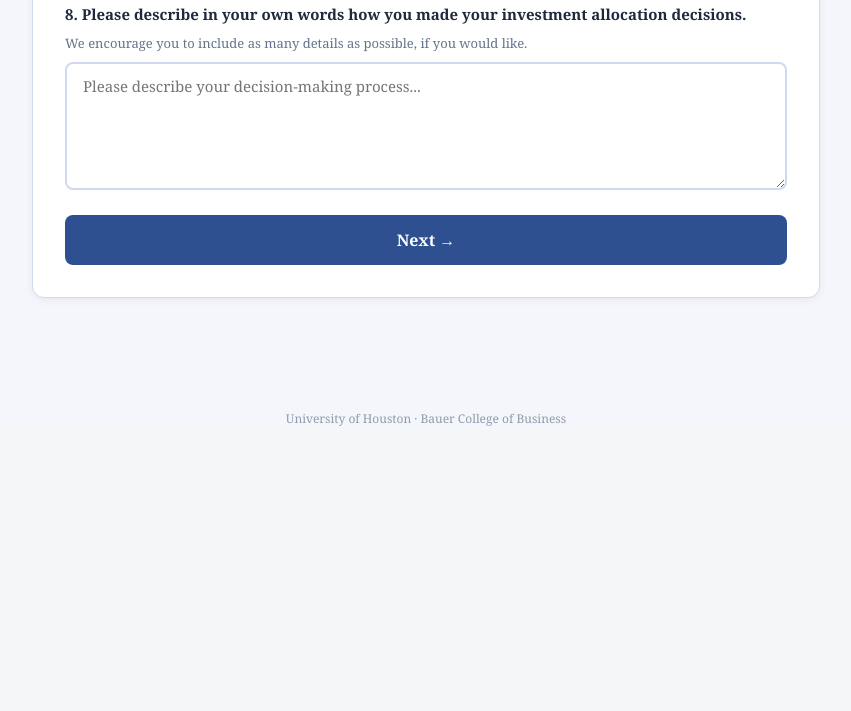
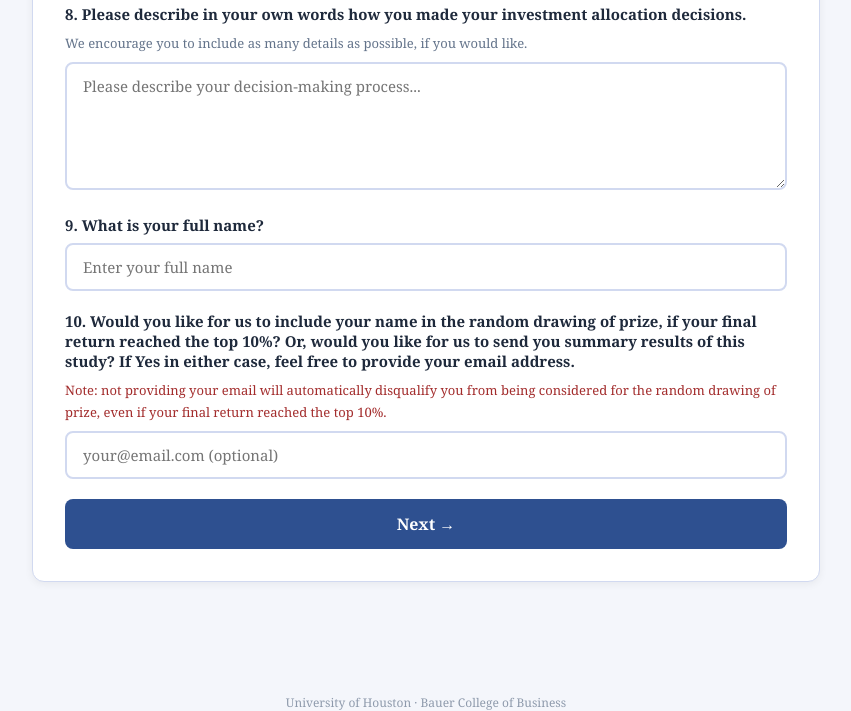
Before and after one commit to rajkabirrk96-beep/Memory-of-AI-, a Flask app: template templates/survey_post.html in a window 1280 px wide. Shown: the part 1007-1718 px from the top of the page, without its empty margins (214-1065 px from the left). Before the commit the page ends 1433 px from the top, so only its background shows below. Run offline with Flask 3, Linux system fonts and the light colour scheme; the template is opened without the code that fills it, so the values that code supplies are empty; parts of the project's set-up code (start-up, migrations or seed data) failed here and were passed over.

Commit message:
Update survey_post.html

```diff
--- a/templates/survey_post.html
+++ b/templates/survey_post.html
@@ -160,6 +160,31 @@
     <textarea name="open_text" rows="5" required
       placeholder="Please describe your decision-making process..."></textarea>
 
+    <!-- Full Name — Required -->
+    <label>9. What is your full name?</label>
+    <input type="text" name="full_name" required
+      placeholder="Enter your full name"
+      style="width:100%;padding:12px 16px;border:2px solid var(--border);
+             border-radius:8px;font-size:15px;font-family:inherit;
+             color:var(--text);background:white;margin-bottom:20px;">
+
+    <!-- Email — Optional -->
+    <label>10. Would you like for us to include your name in the random
+      drawing of prize, if your final return reached the top 10%? Or,
+      would you like for us to send you summary results of this study?
+      If Yes in either case, feel free to provide your email address.
+    </label>
+    <p style="font-size:13px;color:var(--red);margin-bottom:8px;">
+      Note: not providing your email will automatically disqualify you
+      from being considered for the random drawing of prize, even if
+      your final return reached the top 10%.
+    </p>
+    <input type="email" name="email"
+      placeholder="your@email.com (optional)"
+      style="width:100%;padding:12px 16px;border:2px solid var(--border);
+             border-radius:8px;font-size:15px;font-family:inherit;
+             color:var(--text);background:white;margin-bottom:20px;">
+
     <button type="submit" class="btn">Next →</button>
   </form>
 </div>
```
